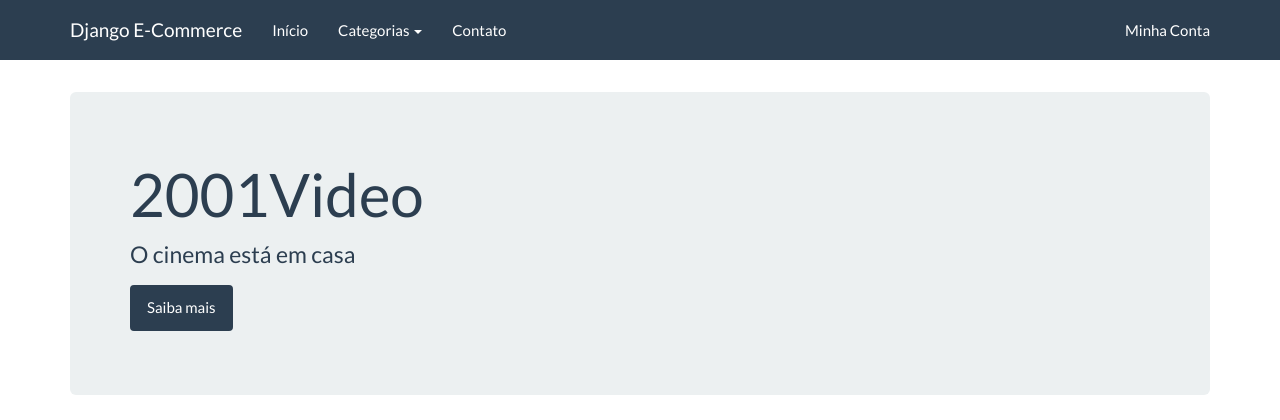
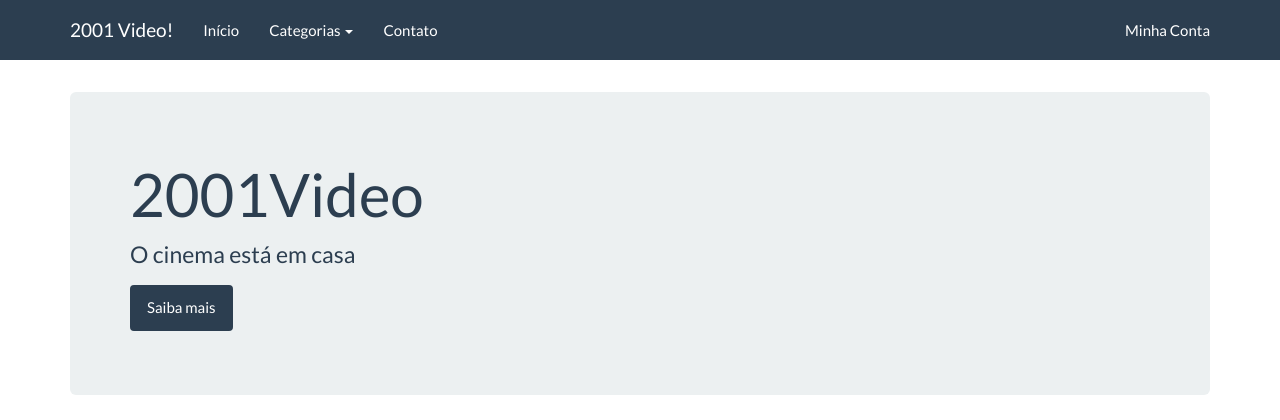
Before and after one commit to eduardosatyra/tecwebimpacta, a Django app: page / in a window 1280 px wide. Shown: the top 420 px of the page. Run offline with Django 3.2, Linux system fonts and the light colour scheme; data comes from the database, SQL or seed files in the repository; some libraries are stand-ins or nearby versions.

Commit message:
Ajustar o logo da navbar

```diff
--- a/core/templates/includes/header/navbar.html
+++ b/core/templates/includes/header/navbar.html
@@ -1,7 +1,7 @@
 <div class="navbar navbar-default navbar-fixed-top">
       <div class="container">
         <div class="navbar-header">
-          <a href="" class="navbar-brand">Django E-Commerce</a>
+          <a href="" class="navbar-brand">2001 Video!</a>
           <button class="navbar-toggle" type="button" data-toggle="collapse" data-target="#navbar-main">
             <span class="icon-bar"></span>
             <span class="icon-bar"></span>
```
